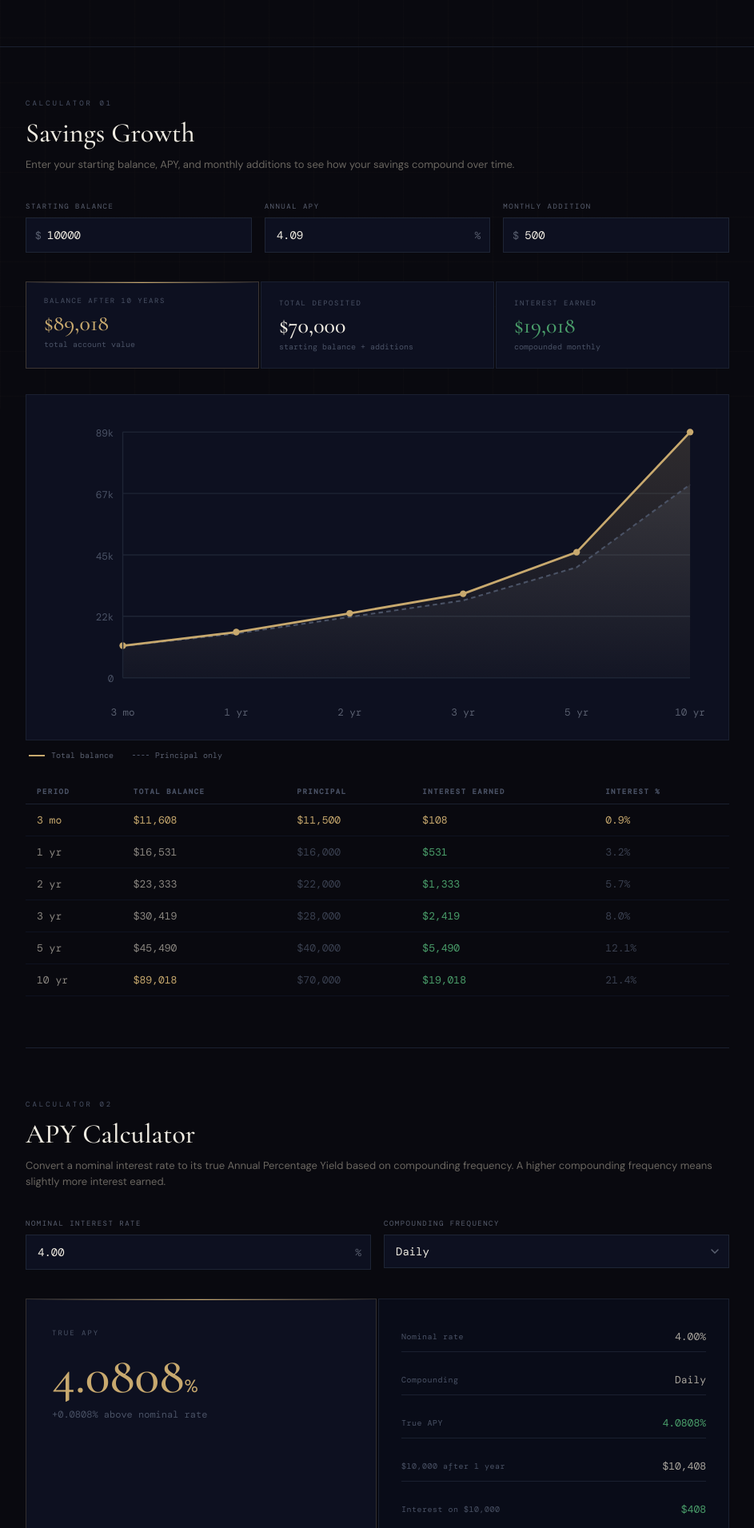
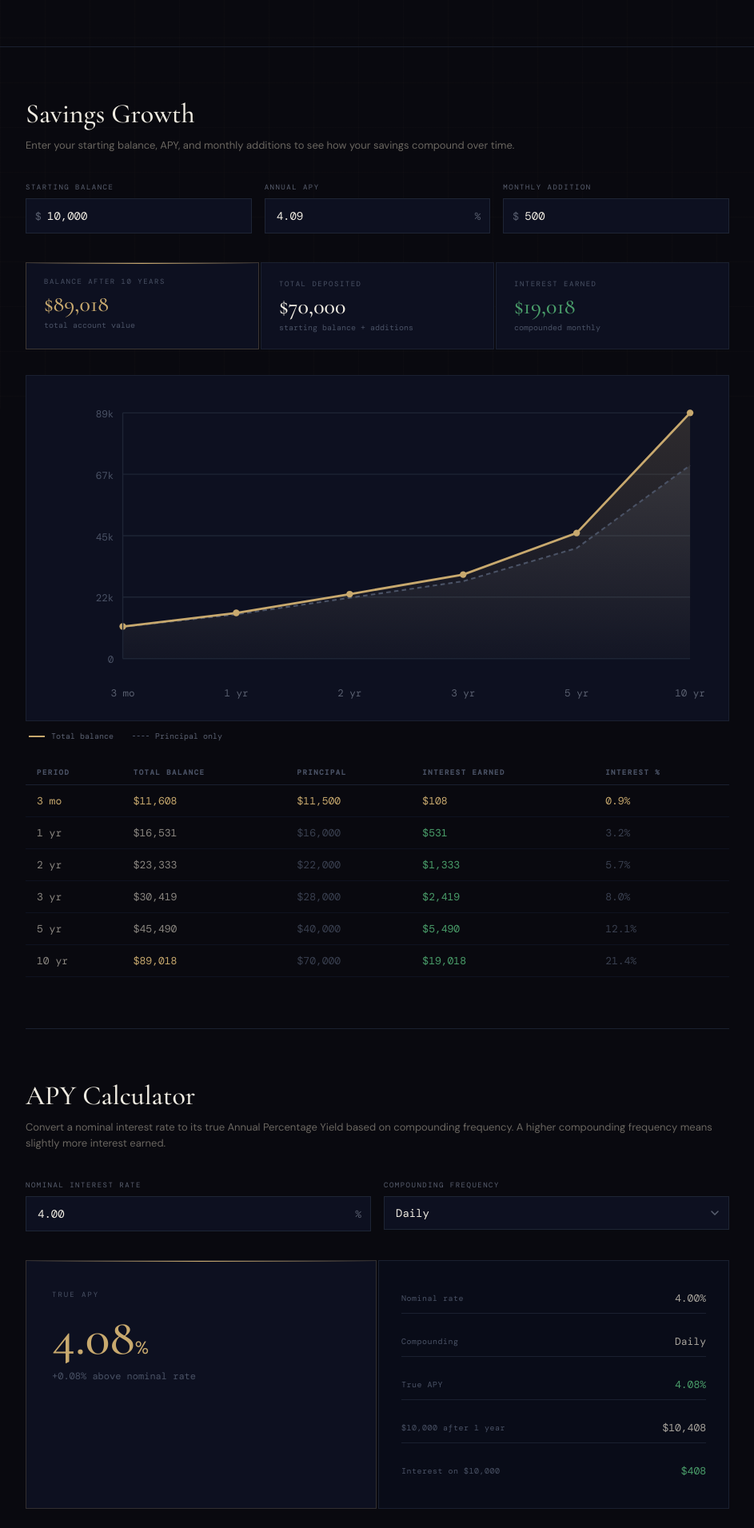
Before and after one commit to jggol2/yieldconcierge, a Next.js app: page /calculators in a window 1280 px wide. Shown: the part 289-2200 px from the top of the page at 80% size, without its empty margins (168-1111 px from the left). Built offline with nearby package versions, Linux system fonts and the light colour scheme.

Commit message:
Update calculators.jsx

```diff
--- a/pages/calculators.jsx
+++ b/pages/calculators.jsx
@@ -326,9 +326,22 @@ const css = `
 // ─── PAGE ─────────────────────────────────────────────────────────────────────
 export default function Calculators() {
   // ── Savings Growth state ──
-  const [startBal,   setStartBal]   = useState('10000');
-  const [apy,        setApy]        = useState('4.09');
-  const [monthly,    setMonthly]    = useState('500');
+  const [startBal,      setStartBal]      = useState('10000');
+  const [startBalDisplay, setStartBalDisplay] = useState('10,000');
+  const [apy,           setApy]           = useState('4.09');
+  const [monthly,       setMonthly]       = useState('500');
+
+  // Format a numeric string with commas
+  function formatWithCommas(val) {
+    const digits = val.replace(/[^0-9]/g, '');
+    return digits ? parseInt(digits, 10).toLocaleString() : '';
+  }
+
+  function handleStartBalChange(e) {
+    const raw = e.target.value.replace(/[^0-9]/g, '');
+    setStartBal(raw);
+    setStartBalDisplay(raw ? parseInt(raw, 10).toLocaleString() : '');
+  }
 
   // ── APY Calculator state ──
   const [nomRate,    setNomRate]    = useState('4.00');
@@ -382,7 +395,6 @@ export default function Calculators() {
 
           {/* ── SAVINGS GROWTH CALCULATOR ── */}
           <div className="calc-section">
-            <div className="calc-section-label">Calculator 01</div>
             <h2 className="calc-section-h">Savings Growth</h2>
             <p className="calc-section-sub">
               Enter your starting balance, APY, and monthly additions to see how your savings compound over time.
@@ -396,9 +408,10 @@ export default function Calculators() {
                   <span className="input-prefix">$</span>
                   <input
                     className="calc-input has-prefix"
-                    type="number" min="0" step="100"
-                    value={startBal}
-                    onChange={e => setStartBal(e.target.value)}
+                    type="text"
+                    inputMode="numeric"
+                    value={startBalDisplay}
+                    onChange={handleStartBalChange}
                     placeholder="10,000"
                   />
                 </div>
@@ -496,7 +509,6 @@ export default function Calculators() {
 
           {/* ── APY CALCULATOR ── */}
           <div className="calc-section">
-            <div className="calc-section-label">Calculator 02</div>
             <h2 className="calc-section-h">APY Calculator</h2>
             <p className="calc-section-sub">
               Convert a nominal interest rate to its true Annual Percentage Yield based on compounding frequency. A higher compounding frequency means slightly more interest earned.
@@ -538,11 +550,11 @@ export default function Calculators() {
               <div className="apy-big-card">
                 <div className="apy-big-label">True APY</div>
                 <div>
-                  <span className="apy-big-value">{apyResult.apy.toFixed(4)}</span>
+                  <span className="apy-big-value">{apyResult.apy.toFixed(2)}</span>
                   <span className="apy-big-pct">%</span>
                 </div>
                 <div className="apy-big-note">
-                  +{apyResult.gain.toFixed(4)}% above nominal rate
+                  +{apyResult.gain.toFixed(2)}% above nominal rate
                 </div>
               </div>
               <div className="apy-detail-card">
@@ -556,7 +568,7 @@ export default function Calculators() {
                 </div>
                 <div className="apy-detail-row">
                   <span className="apy-detail-key">True APY</span>
-                  <span className="apy-detail-val apy-gain">{apyResult.apy.toFixed(4)}%</span>
+                  <span className="apy-detail-val apy-gain">{apyResult.apy.toFixed(2)}%</span>
                 </div>
                 <div className="apy-detail-row">
                   <span className="apy-detail-key">$10,000 after 1 year</span>
```
